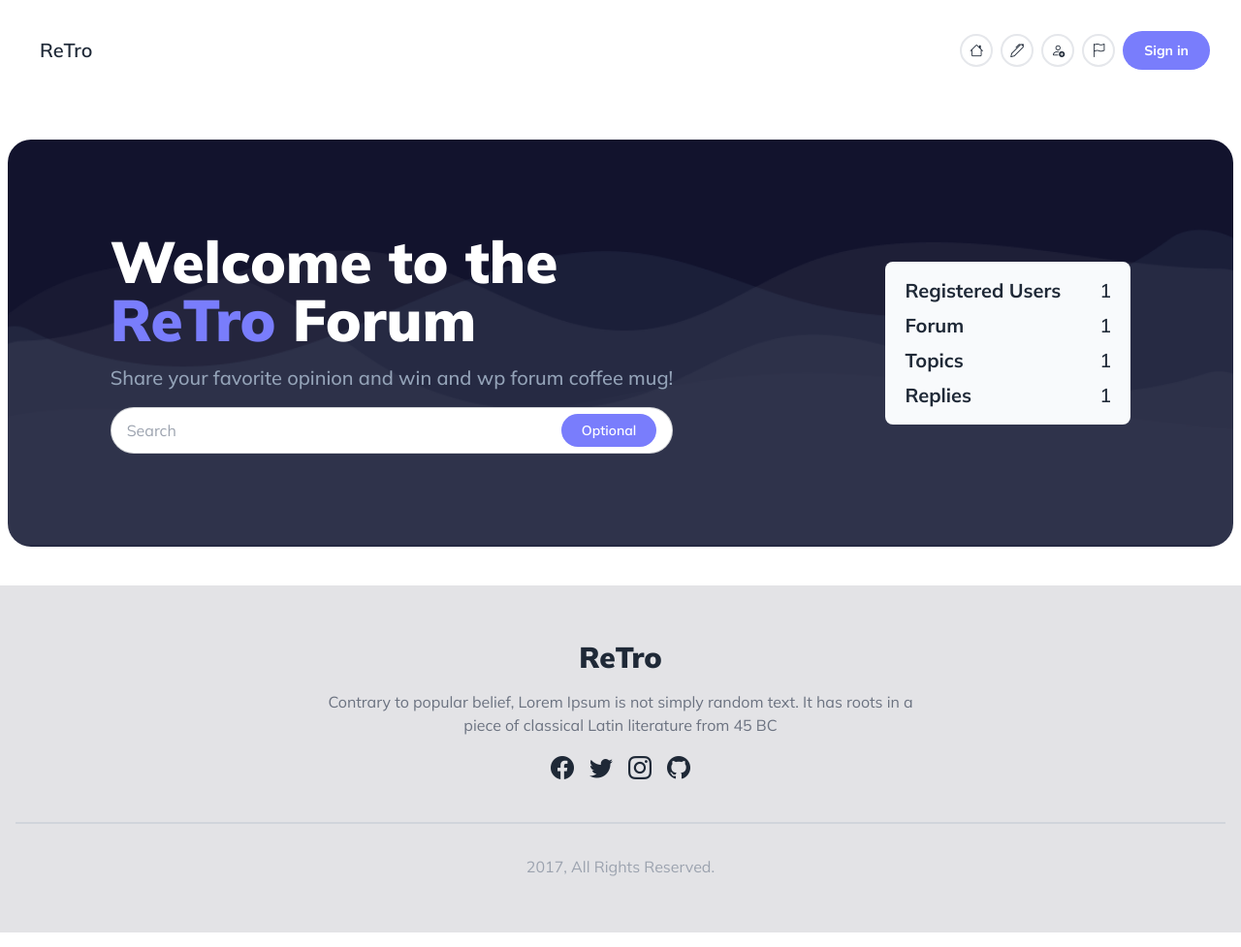
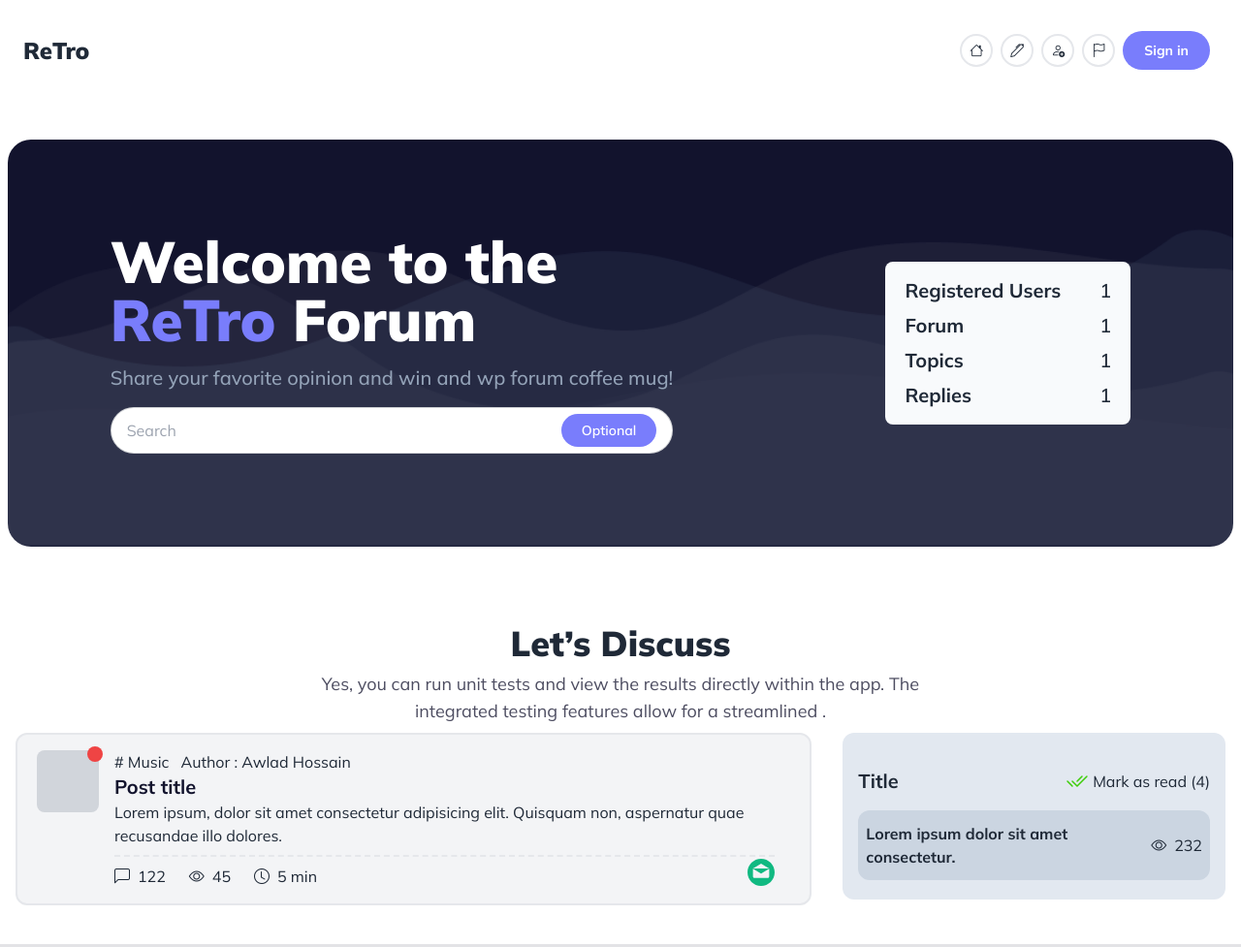
Before and after one commit to fokhrul2029/Retro-Aileen-Forum, a plain HTML site: page index.html in a window 1280 px wide. Shown: the top 977 px of the page at 97% size. Drawn offline with nearby package versions, Linux system fonts and the light colour scheme.

Commit message:
added discus section

```diff
--- a/index.html
+++ b/index.html
@@ -38,7 +38,7 @@
       <nav class="container mx-auto px-4 py-4">
         <div class="navbar bg-base-100">
           <div class="navbar-start">
-            <a class="btn btn-ghost text-xl">ReTro</a>
+            <a class="cursor-pointer text-2xl font-black">ReTro</a>
           </div>
           <div class="navbar-end">
             <div class="dropdown">
@@ -177,6 +177,106 @@
           </div>
         </div>
       </section>
+      <!-- Discus Section  -->
+      <section class="py-10">
+        <div class="container mx-auto px-4">
+          <h1 class="text-center text-4xl font-black">Let’s Discuss</h1>
+          <p
+            class="text-center max-w-[691px] mx-auto text-lg py-2 text-[#12132dc0]"
+          >
+            Yes, you can run unit tests and view the results directly within the
+            app. The integrated testing features allow for a streamlined .
+          </p>
+          <div class="grid grid-cols-3 gap-8 items-start">
+            <!-- Post 1  -->
+            <div id="post" class="col-span-2">
+              <div class="border-2 flex gap-4 py-4 px-5 rounded-xl bg-gray-100">
+                <div>
+                  <div class="p-8 bg-gray-300 rounded-lg relative">
+                    <span
+                      class="absolute -top-1 -right-1 rounded-full p-2 bg-red-500"
+                    ></span>
+                  </div>
+                </div>
+                <div>
+                  <div class="flex flex-col border-b-2 pb-2 border-dashed">
+                    <div class="flex gap-3">
+                      <span># Music </span>
+                      <span>Author : Awlad Hossain </span>
+                    </div>
+                    <h1 class="text-xl text-[#12132D] font-bold">Post title</h1>
+                    <p>
+                      Lorem ipsum, dolor sit amet consectetur adipisicing elit.
+                      Quisquam non, aspernatur quae recusandae illo dolores.
+                    </p>
+                  </div>
+                  <div class="flex justify-between items-center">
+                    <div class="flex gap-6 pt-2">
+                      <div class="flex gap-2 items-center">
+                        <i class="bi bi-chat-left"></i>
+                        <span>122</span>
+                      </div>
+                      <div class="flex gap-2 items-center">
+                        <i class="bi bi-eye"></i>
+                        <span>45</span>
+                      </div>
+                      <div class="flex gap-2 items-center">
+                        <i class="bi bi-clock"></i>
+                        <span>5 min</span>
+                      </div>
+                    </div>
+                    <div class="cursor-pointer">
+                      <svg
+                        xmlns="http://www.w3.org/2000/svg"
+                        width="28"
+                        height="28"
+                        viewBox="0 0 28 28"
+                        fill="none"
+                      >
+                        <g clip-path="url(#clip0_57_425)">
+                          <path
+                            d="M13.9998 0C6.26805 0 9.15527e-05 6.26814 9.15527e-05 13.9999C9.15527e-05 21.7314 6.26805 28 13.9998 28C21.7315 28 27.9999 21.7314 27.9999 13.9999C27.9999 6.26814 21.7315 0 13.9998 0ZM14 4.91741L22.2847 10.0835H5.71542L14 4.91741ZM22.3879 18.333H22.3871C22.3871 19.1616 21.7155 19.8331 20.887 19.8331H7.1131C6.28447 19.8331 5.61303 19.1615 5.61303 18.333V10.4122C5.61303 10.3245 5.62199 10.2393 5.63655 10.1556L13.552 15.0914C13.5617 15.0975 13.5721 15.1016 13.5821 15.1072C13.5925 15.113 13.6032 15.1186 13.6138 15.1239C13.6697 15.1527 13.7273 15.176 13.7862 15.1912C13.7923 15.1929 13.7983 15.1936 13.8044 15.195C13.869 15.2102 13.9344 15.2197 13.9998 15.2197H14.0002C14.0007 15.2197 14.0012 15.2197 14.0012 15.2197C14.0665 15.2197 14.1319 15.2105 14.1965 15.195C14.2026 15.1935 14.2086 15.1929 14.2147 15.1912C14.2735 15.176 14.3309 15.1527 14.3871 15.1239C14.3977 15.1186 14.4084 15.113 14.4188 15.1072C14.4287 15.1016 14.4392 15.0975 14.4489 15.0914L22.3644 10.1556C22.3789 10.2393 22.3879 10.3244 22.3879 10.4122V18.333Z"
+                            fill="#10B981"
+                          />
+                        </g>
+                        <defs>
+                          <clipPath id="clip0_57_425">
+                            <rect width="28" height="28" fill="white" />
+                          </clipPath>
+                        </defs>
+                      </svg>
+                    </div>
+                  </div>
+                </div>
+                <div></div>
+              </div>
+            </div>
+            <div class="bg-slate-200 py-5 px-4 rounded-xl">
+              <div class="flex gap-2 justify-between items-center py-4">
+                <h1 class="text-xl font-bold">Title</h1>
+                <div class="flex gap-1 items-center">
+                  <img src="assets/images/Frame.svg" alt="" />
+                  <p>Mark as read (<span>4</span>)</p>
+                </div>
+              </div>
+              <div id="watchedContent" class="flex flex-col gap-4">
+                <!-- content-1  -->
+                <div
+                  class="flex justify-between gap-4 py-3 px-2 rounded-xl bg-slate-300"
+                >
+                  <h1 class="font-bold text-base">
+                    Lorem ipsum dolor sit amet consectetur.
+                  </h1>
+                  <div class="flex gap-2 items-center">
+                    <i class="bi bi-eye"></i>
+                    <span>232</span>
+                  </div>
+                </div>
+              </div>
+            </div>
+          </div>
+        </div>
+      </section>
     </main>
     <!-- Footer content  -->
     <footer class="bg-[#12132d1e] py-14">
@@ -188,7 +288,7 @@
             It has roots in a piece of classical Latin literature from 45 BC
           </p>
           <ul class="flex gap-4 items-center justify-center text-2xl">
-            <li  >
+            <li>
               <a href="#"><i class="bi bi-facebook"></i></a>
             </li>
             <li>
@@ -202,7 +302,9 @@
             </li>
           </ul>
         </div>
-        <p class="text-center text-base text-gray-400 pt-8">2017, All Rights Reserved.</p>
+        <p class="text-center text-base text-gray-400 pt-8">
+          2017, All Rights Reserved.
+        </p>
       </div>
     </footer>
     <script src="assets/js/script.js"></script>
```
Also changed, not shown: assets/images/Frame.svg (added).
